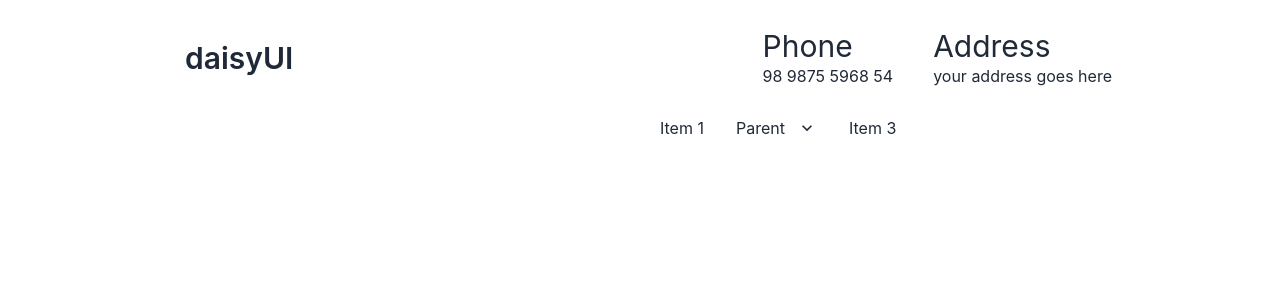
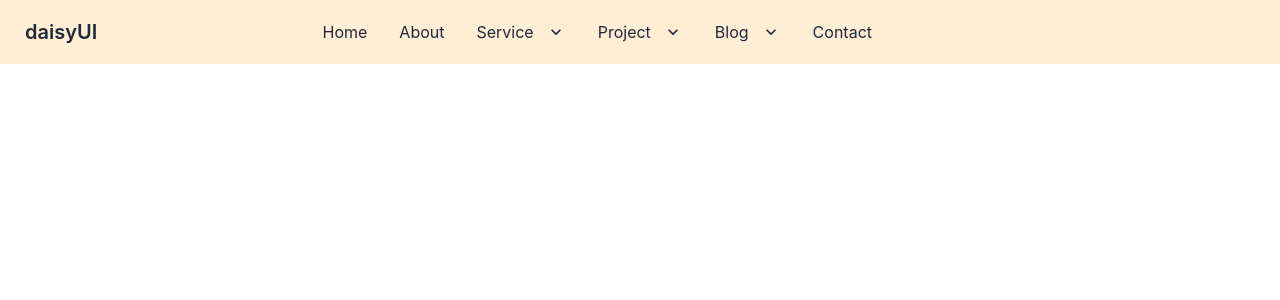
Before and after one commit to abdulawalsuhail/Castro_web_app, a React (Create React App) app: page / in a window 1280 px wide. Shown: the top 300 px of the page. Built offline with nearby package versions, Linux system fonts and the light colour scheme.

Commit message:
navbar responsive done

```diff
--- a/src/Pages/Navbar/Navbar.js
+++ b/src/Pages/Navbar/Navbar.js
@@ -3,7 +3,7 @@ import React from 'react';
 const Navbar = () => {
     return (
         <div>
-            <div class="navbar pt-7">
+            {/* <div class="navbar pt-7 bg-slate-400">
                 <div class="flex-1 pl-40">
                     <a class="btn btn-ghost normal-case text-3xl">daisyUI</a>
                 </div>
@@ -17,38 +17,21 @@ const Navbar = () => {
                         <p>your address goes here</p>
                     </div>
                 </div>
-            </div>
+            </div> */}
             {/* upper nav access */}
 
-            <div class="navbar bg-base-100">
+            <div class="navbar bg-orange-100">
                 <div class="navbar-start">
                     <div class="dropdown">
                     <label tabindex="0" class="btn btn-ghost lg:hidden">
                         <svg xmlns="http://www.w3.org/2000/svg" class="h-5 w-5" fill="none" viewBox="0 0 24 24" stroke="currentColor"><path stroke-linecap="round" stroke-linejoin="round" stroke-width="2" d="M4 6h16M4 12h8m-8 6h16" /></svg>
                     </label>
                     <ul tabindex="0" class="menu menu-compact dropdown-content mt-3 p-2 shadow bg-base-100 rounded-box w-52">
-                        <li><a>Item 1</a></li>
-                        <li tabindex="0">
-                        <a class="justify-between">
-                            Parent
-                            <svg class="fill-current" xmlns="http://www.w3.org/2000/svg" width="24" height="24" viewBox="0 0 24 24"><path d="M8.59,16.58L13.17,12L8.59,7.41L10,6L16,12L10,18L8.59,16.58Z"/></svg>
-                        </a>
-                        <ul class="p-2">
-                            <li><a>Submenu 1</a></li>
-                            <li><a>Submenu 2</a></li>
-                        </ul>
-                        </li>
-                        <li><a>Item 3</a></li>
-                    </ul>
-                    </div>
-
-                </div>
-                <div class="navbar-center hidden lg:flex">
-                    <ul class="menu menu-horizontal px-1">
-                    <li><a>Item 1</a></li>
+                    <li><a>Home</a></li>
+                    <li><a>About</a></li>
                     <li tabindex="0">
                         <a>
-                        Parent
+                        Service
                         <svg class="fill-current" xmlns="http://www.w3.org/2000/svg" width="20" height="20" viewBox="0 0 24 24"><path d="M7.41,8.58L12,13.17L16.59,8.58L18,10L12,16L6,10L7.41,8.58Z"/></svg>
                         </a>
                         <ul class="p-2">
@@ -56,7 +39,67 @@ const Navbar = () => {
                         <li><a>Submenu 2</a></li>
                         </ul>
                     </li>
-                    <li><a>Item 3</a></li>
+                    <li tabindex="0">
+                        <a>
+                        Project
+                        <svg class="fill-current" xmlns="http://www.w3.org/2000/svg" width="20" height="20" viewBox="0 0 24 24"><path d="M7.41,8.58L12,13.17L16.59,8.58L18,10L12,16L6,10L7.41,8.58Z"/></svg>
+                        </a>
+                        <ul class="p-2">
+                        <li><a>Submenu 1</a></li>
+                        <li><a>Submenu 2</a></li>
+                        </ul>
+                    </li>
+                    <li tabindex="0">
+                        <a>
+                        Blog
+                        <svg class="fill-current" xmlns="http://www.w3.org/2000/svg" width="20" height="20" viewBox="0 0 24 24"><path d="M7.41,8.58L12,13.17L16.59,8.58L18,10L12,16L6,10L7.41,8.58Z"/></svg>
+                        </a>
+                        <ul class="p-2">
+                        <li><a>Submenu 1</a></li>
+                        <li><a>Submenu 2</a></li>
+                        </ul>
+                    </li>
+                    <li><a>Contact</a></li>
+                    </ul>
+                    <a class="btn btn-ghost normal-case text-xl">daisyUI</a>
+                    </div>
+
+                </div>
+                <div class="navbar-center hidden  lg:flex">
+                    <ul class="menu menu-horizontal pr-96">
+                    <li><a>Home</a></li>
+                    <li><a>About</a></li>
+                    <li tabindex="0">
+                        <a>
+                        Service
+                        <svg class="fill-current" xmlns="http://www.w3.org/2000/svg" width="20" height="20" viewBox="0 0 24 24"><path d="M7.41,8.58L12,13.17L16.59,8.58L18,10L12,16L6,10L7.41,8.58Z"/></svg>
+                        </a>
+                        <ul class="p-2">
+                        <li><a>Submenu 1</a></li>
+                        <li><a>Submenu 2</a></li>
+                        </ul>
+                    </li>
+                    <li tabindex="0">
+                        <a>
+                        Project
+                        <svg class="fill-current" xmlns="http://www.w3.org/2000/svg" width="20" height="20" viewBox="0 0 24 24"><path d="M7.41,8.58L12,13.17L16.59,8.58L18,10L12,16L6,10L7.41,8.58Z"/></svg>
+                        </a>
+                        <ul class="p-2">
+                        <li><a>Submenu 1</a></li>
+                        <li><a>Submenu 2</a></li>
+                        </ul>
+                    </li>
+                    <li tabindex="0">
+                        <a>
+                        Blog
+                        <svg class="fill-current" xmlns="http://www.w3.org/2000/svg" width="20" height="20" viewBox="0 0 24 24"><path d="M7.41,8.58L12,13.17L16.59,8.58L18,10L12,16L6,10L7.41,8.58Z"/></svg>
+                        </a>
+                        <ul class="p-2">
+                        <li><a>Submenu 1</a></li>
+                        <li><a>Submenu 2</a></li>
+                        </ul>
+                    </li>
+                    <li><a>Contact</a></li>
                     </ul>
                 </div>
 
```
